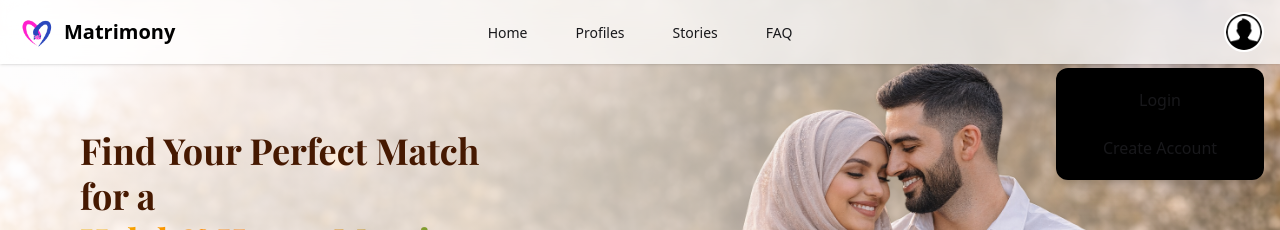
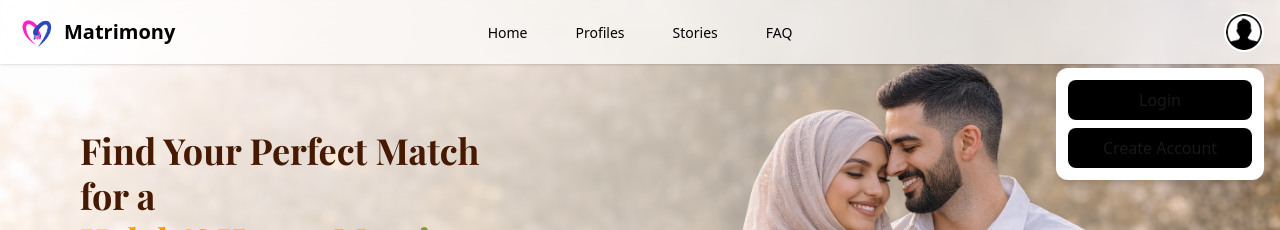
Before and after one commit to MH-liton-360/matrimony, a React (Vite) app: page /home in a window 1280 px wide. Both pictures are taken after a click on the element 1244 px from the left and 32 px from the top of the page. Shown: the top 230 px of the page. Built offline with nearby package versions, Linux system fonts and the light colour scheme.

Commit message:
alhamdulillah almost home done

```diff
--- a/src/shared/Navbar.jsx
+++ b/src/shared/Navbar.jsx
@@ -9,22 +9,22 @@ const Navbar = () => {
     const navOptions = (
         <>
             <li>
-                <ScrollLink to="home" smooth={true} duration={500} className="cursor-pointer hover:text-yellow-400 transition">
+                <ScrollLink to="home" smooth={true} duration={500} className="cursor-pointer text-black hover:text-yellow-400 transition">
                     Home
                 </ScrollLink>
             </li>
             <li>
-                <ScrollLink to="blog" smooth={true} duration={500} className="cursor-pointer hover:text-yellow-400 transition">
+                <ScrollLink to="blog" smooth={true} duration={500} className="cursor-pointer text-black hover:text-yellow-400 transition">
                     Profiles
                 </ScrollLink>
             </li>
             <li>
-                <ScrollLink to="success_story" smooth={true} duration={500} className="cursor-pointer hover:text-yellow-400 transition">
+                <ScrollLink to="success_story" smooth={true} duration={500} className="cursor-pointer text-black hover:text-yellow-400 transition">
                     Stories
                 </ScrollLink>
             </li>
             <li>
-                <ScrollLink to="FAQ" smooth={true} duration={500} className="cursor-pointer hover:text-yellow-400 transition">
+                <ScrollLink to="FAQ" smooth={true} duration={500} className="cursor-pointer text-black hover:text-yellow-400 transition">
                     FAQ
                 </ScrollLink>
             </li>
@@ -47,8 +47,6 @@ const Navbar = () => {
                             </div>
                             <ul tabIndex={0} className="menu menu-sm dropdown-content bg-white/90 backdrop-blur-md rounded-box mt-3 w-56 p-2 shadow">
                                 {navOptions}
-                                <li><Link to="/login">Login</Link></li>
-                                <li><Link to="/signup">Create Account</Link></li>
                             </ul>
                         </div>
                     </div>
@@ -72,7 +70,7 @@ const Navbar = () => {
                             <div tabIndex={0} className="w-10 h-10 rounded-full overflow-hidden border-2 border-white cursor-pointer hover:border-yellow-400 transition">
                                 <img src={UserIcon} alt="User" className="w-full h-full object-cover" />
                             </div>
-                            <ul tabIndex={0} className="dropdown-content mt-4 z-100 w-52 rounded-xl bg-black shadow-xl p-3 space-y-2">
+                            <ul tabIndex={0} className="dropdown-content mt-4 z-100 w-52 rounded-xl bg-white shadow-xl p-3 space-y-2">
                                 <li>
                                     <Link to="/login" className="block text-center py-2 rounded-lg bg-black hover:bg-yellow-400 hover:text-black transition">
                                         Login
```
